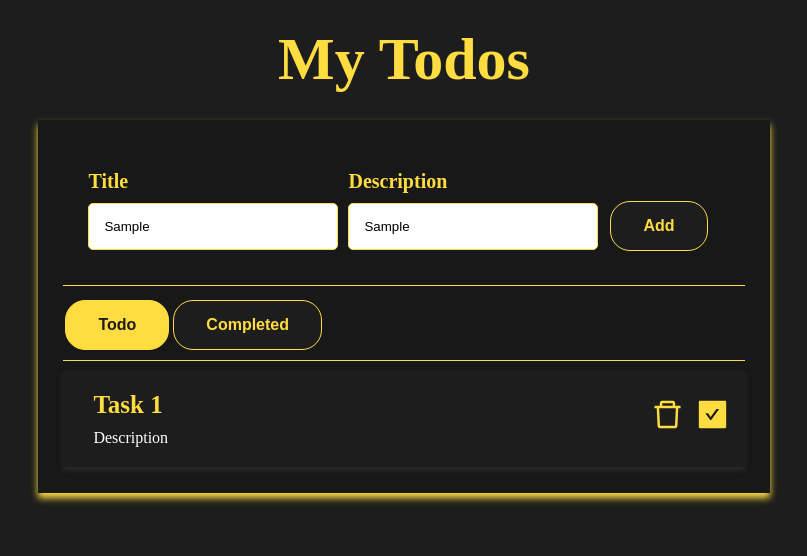
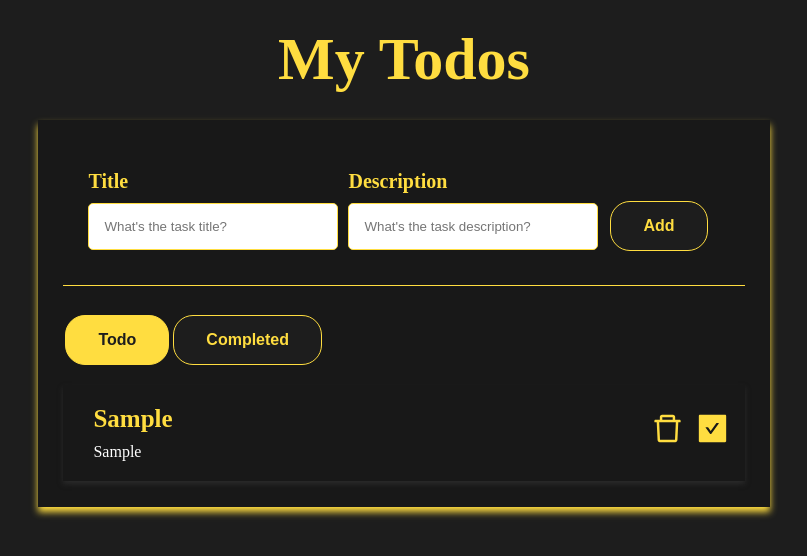
Before and after one commit to blackjack-ttp/Project-To-Do-List, a React (Vite) app: page / in a window 1280 px wide. Both pictures are taken after typing "Sample", "Sample" into the empty fields and a click on the button "Add". Shown: the top 556 px of the page, without its empty margins (236-1043 px from the left). Built offline with nearby package versions, Linux system fonts and the light colour scheme.

Commit message:
#2 [Feature] Update function: add todo and save localStorage

```diff
--- a/src/App.jsx
+++ b/src/App.jsx
@@ -1,9 +1,43 @@
-import { useState } from 'react';
+import { useEffect, useState } from 'react';
 import './App.scss';
 import { AiOutlineDelete, AiFillCheckSquare } from 'react-icons/ai';
 
 function App() {
   const [isCompleted, setIsCompleted] = useState(false);
+  const [allTodo, setTodos] = useState([]);
+  const [newTitle, setNewTitle] = useState('');
+  const [newDescription, setNewDescription] = useState('');
+
+  const handleChangeTitle = (e) => {
+    setNewTitle(e.target.value);
+  };
+
+  const handleChangeDescription = (e) => {
+    setNewDescription(e.target.value);
+  };
+
+  const handleAddTodo = () => {
+    let newTodoItem = {
+      title: newTitle,
+      description: newDescription,
+    };
+
+    let updateTodoArr = [...allTodo];
+
+    updateTodoArr.push(newTodoItem);
+    setTodos(updateTodoArr);
+    localStorage.setItem('todolist', JSON.stringify(updateTodoArr));
+    setNewTitle('');
+    setNewDescription('');
+  };
+
+  useEffect(() => {
+    let savedTodo = JSON.parse(localStorage.getItem('todolist'));
+    if (savedTodo) {
+      setTodos(savedTodo);
+    }
+  }, []);
+
   return (
     <>
       <div className="App">
@@ -12,14 +46,24 @@ function App() {
           <div className="todo__wrapper__input">
             <div className="todo__wrapper__input__item">
               <label>Title</label>
-              <input type="text" placeholder="What's the task title?" />
+              <input
+                type="text"
+                value={newTitle}
+                onChange={handleChangeTitle}
+                placeholder="What's the task title?"
+              />
             </div>
             <div className="todo__wrapper__input__item">
               <label>Description</label>
-              <input type="text" placeholder="What's the task description?" />
+              <input
+                type="text"
+                value={newDescription}
+                onChange={handleChangeDescription}
+                placeholder="What's the task description?"
+              />
             </div>
             <div className="todo__wrapper__input__item">
-              <button type="button" className="primaryBtn">
+              <button type="button" onClick={handleAddTodo} className="primaryBtn">
                 Add
               </button>
             </div>
@@ -38,10 +82,14 @@ function App() {
               Completed
             </button>
           </div>
+
+          {allTodo.map((item, index) => {
+            return (
+              <>
                 <div className="todo-list">
-            <div className="todo-list__item">
-              <h3>Task 1</h3>
-              <p>Description</p>
+                  <div className="todo-list__item" key={index}>
+                    <h3>{item.title}</h3>
+                    <p>{item.description}</p>
                   </div>
                   <div className="todo-list__icon">
                     <div className="todo-list__icon__delete">
@@ -52,6 +100,9 @@ function App() {
                     </div>
                   </div>
                 </div>
+              </>
+            );
+          })}
         </div>
       </div>
     </>
--- a/src/App.scss
+++ b/src/App.scss
@@ -84,8 +84,8 @@
             display: flex;
             align-items: center;
             justify-content: flex-start;
-            border-bottom: 1px solid var(--yellow-theme-main-color);
             margin-bottom: 10px;
+            margin-top: 25px;
 
             .secondaryBtn {
                 background-color: var(--yellow-theme-background-color);
@@ -112,7 +112,6 @@
         .todo-list {
             display: flex;
             align-items: center;
-            background-color: var(--yellow-theme-background-color);
             padding: 10px 5px;
             box-shadow: 0px 3px 5px rgb(42, 42, 42);
 
@@ -142,7 +141,7 @@
             &__icon {
                 display: flex;
                 align-items: center;
-                justify-content: flex-start;
+                justify-content: flex-end;
                 cursor: pointer;
                 font-size: 35px;
                 margin-right: 10px;
```
Lines whose indentation alone changed are shown as unchanged.
